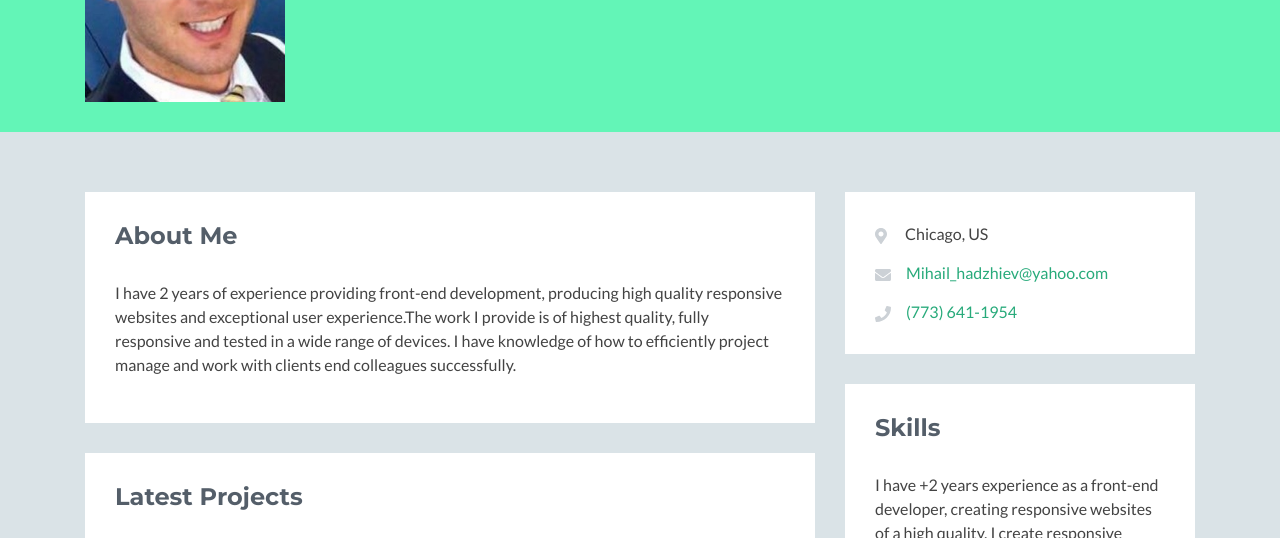
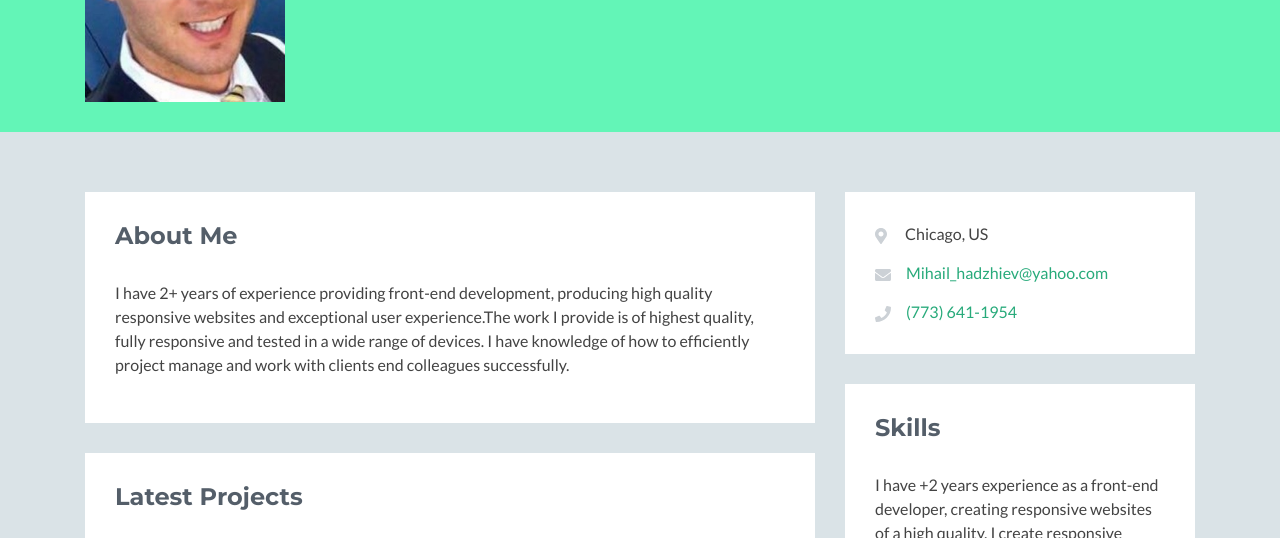
Before and after one commit to mishondrakis/Portfolio, a plain HTML site: page index.html in a window 1280 px wide. Shown: the part 222-760 px from the top of the page. Drawn offline with nearby package versions, Linux system fonts and the light colour scheme; no server answers; a script that the page names is missing; some icons are missing.

Commit message:
Add files via upload

```diff
--- a/index.html
+++ b/index.html
@@ -54,7 +54,7 @@
                     <div class="section-inner">
                         <h2 class="heading">About Me</h2>
                         <div class="content">
-                            <p>I have 2 years of experience providing front-end development, producing high quality responsive websites and exceptional user experience.The work I provide is of highest quality, fully responsive  and tested in a wide range of devices. I have knowledge of how to efficiently project manage and work with clients end colleagues successfully. </p>
+                            <p>I have 2+ years of experience providing front-end development, producing high quality responsive websites and exceptional user experience.The work I provide is of highest quality, fully responsive  and tested in a wide range of devices. I have knowledge of how to efficiently project manage and work with clients end colleagues successfully. </p>
 
                         </div><!--//content-->
                     </div><!--//section-inner-->
```
